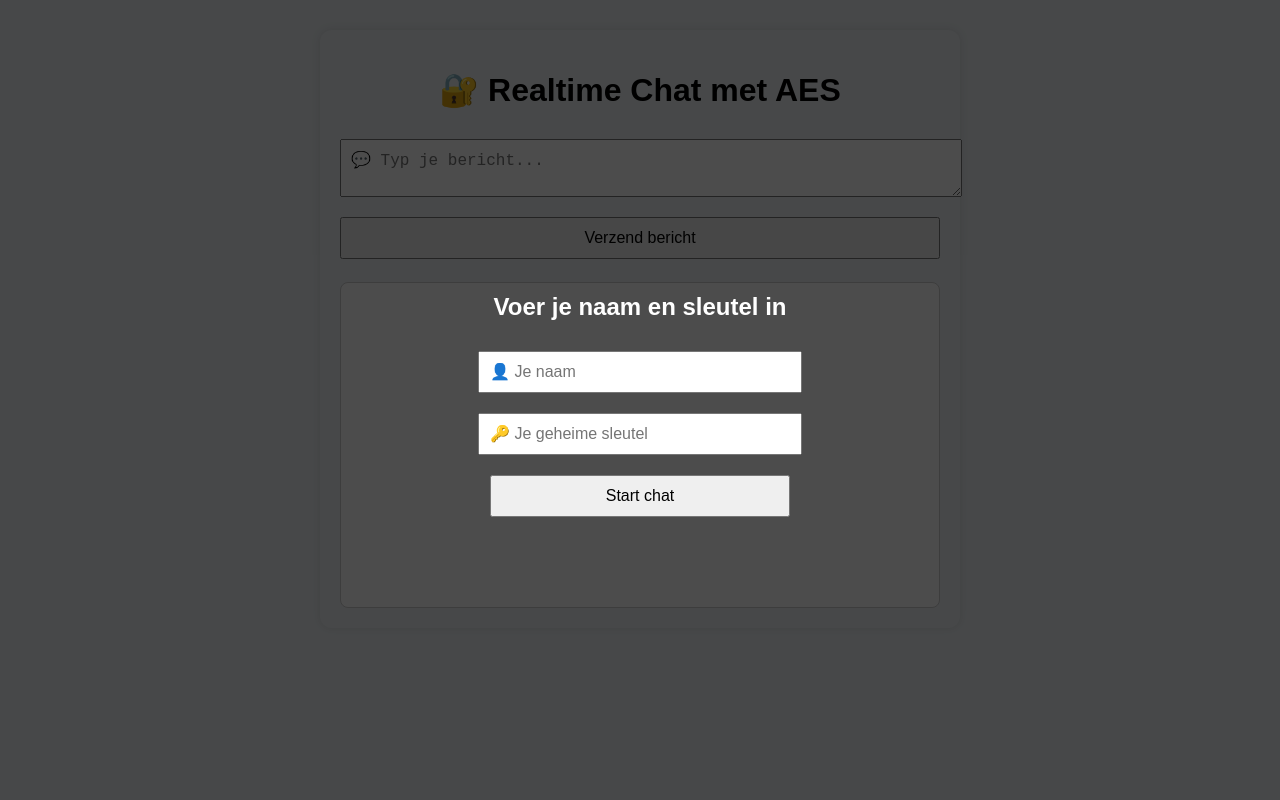
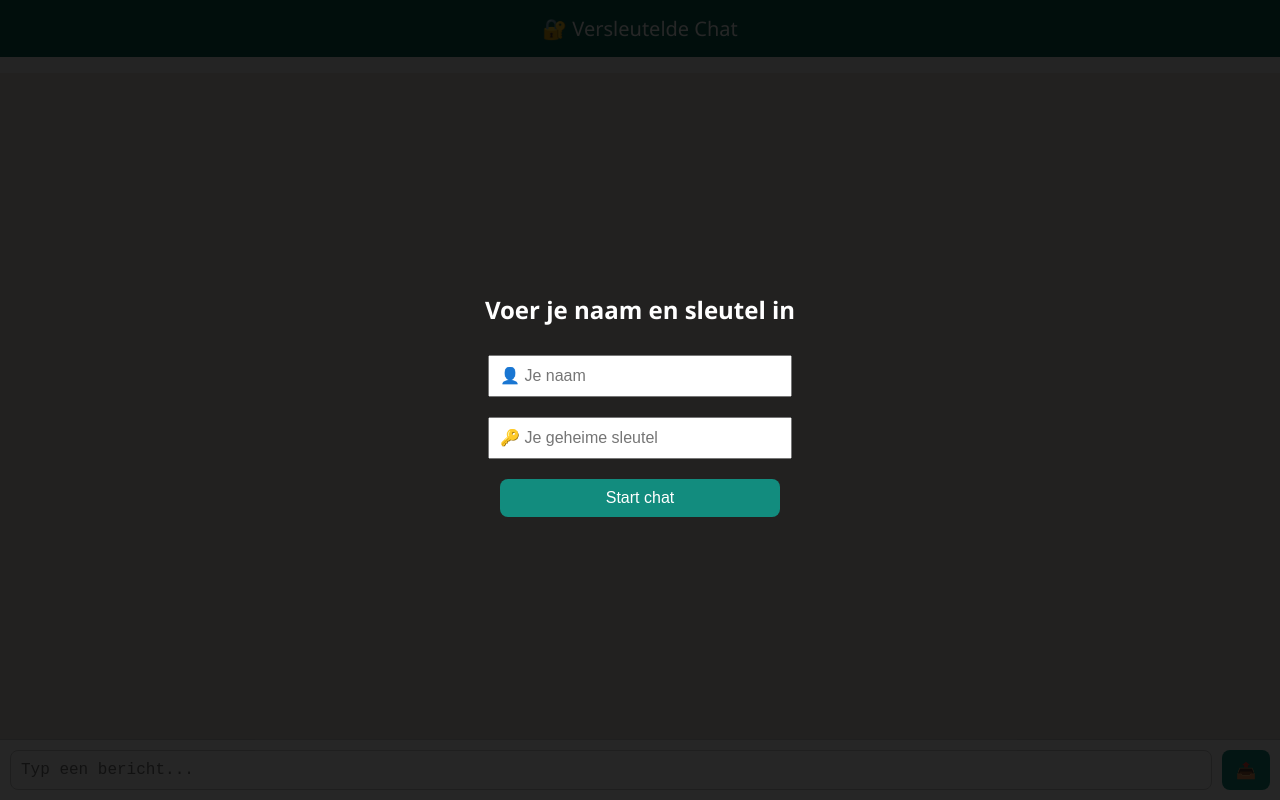
Before and after one commit to Githuubber97/versleutelde-chat1, a website: page index.html in a window 1280 px wide. Drawn offline with nearby package versions, Linux system fonts and the light colour scheme.

Commit message:
Update index.html

```diff
--- a/index.html
+++ b/index.html
@@ -2,66 +2,115 @@
 <html lang="nl">
 <head>
   <meta charset="UTF-8">
-  <title>🔐 Versleutelde Chat</title>
+  <title>💬 Versleutelde Chat</title>
   <script src="https://cdnjs.cloudflare.com/ajax/libs/crypto-js/4.1.1/crypto-js.min.js"></script>
+  <meta name="viewport" content="width=device-width, initial-scale=1">
   <style>
     body {
-      font-family: Arial, sans-serif;
-      background: #eef2f5;
-      max-width: 600px;
-      margin: 30px auto;
-      padding: 20px;
-      border-radius: 12px;
-      box-shadow: 0 0 10px rgba(0,0,0,0.1);
+      font-family: 'Segoe UI', sans-serif;
+      background: #e5ddd5;
+      margin: 0;
+      padding: 0;
+      display: flex;
+      flex-direction: column;
+      height: 100vh;
     }
-    h1 {
-      text-align: center;
-    }
-    input, textarea, button {
-      width: 100%;
-      padding: 10px;
-      margin: 8px 0;
-      font-size: 16px;
-    }
-    #messages {
-      background: #fff;
-      padding: 12px;
-      height: 300px;
-      overflow-y: scroll;
-      border: 1px solid #ccc;
-      border-radius: 8px;
-      margin-top: 15px;
-    }
-    .message {
-      background: #f9f9f9;
-      border: 1px solid #ddd;
-      border-radius: 6px;
-      padding: 10px;
-      margin-bottom: 10px;
-    }
-    .sender {
-      font-weight: bold;
-      color: #333;
-    }
+
     #overlay {
       position: fixed;
       top: 0; left: 0; right: 0; bottom: 0;
-      background: rgba(0,0,0,0.7);
+      background: rgba(0,0,0,0.85);
       color: white;
       display: flex;
       flex-direction: column;
       justify-content: center;
       align-items: center;
       z-index: 10;
+      padding: 20px;
     }
+
     #overlay input, #overlay button {
-      width: 300px;
+      width: 280px;
+      padding: 10px;
       margin: 10px;
+      font-size: 16px;
     }
+
+    header {
+      background: #075e54;
+      color: white;
+      padding: 15px;
+      text-align: center;
+      font-size: 20px;
+    }
+
     #online-users {
-      margin-top: 10px;
-      font-weight: bold;
+      background: #f0f0f0;
+      padding: 8px;
+      font-size: 14px;
       color: #444;
+      text-align: center;
+    }
+
+    #messages {
+      flex: 1;
+      overflow-y: auto;
+      padding: 15px;
+      display: flex;
+      flex-direction: column;
+    }
+
+    .message {
+      max-width: 70%;
+      padding: 10px 14px;
+      margin: 6px 0;
+      border-radius: 12px;
+      position: relative;
+      word-wrap: break-word;
+    }
+
+    .me {
+      align-self: flex-end;
+      background: #dcf8c6;
+      border-bottom-right-radius: 0;
+    }
+
+    .them {
+      align-self: flex-start;
+      background: white;
+      border-bottom-left-radius: 0;
+    }
+
+    footer {
+      background: #fff;
+      padding: 10px;
+      display: flex;
+      gap: 10px;
+      border-top: 1px solid #ccc;
+    }
+
+    textarea {
+      flex: 1;
+      resize: none;
+      padding: 10px;
+      font-size: 16px;
+      border: 1px solid #ccc;
+      border-radius: 8px;
+      outline: none;
+    }
+
+    button {
+      background: #128c7e;
+      color: white;
+      border: none;
+      padding: 10px 14px;
+      border-radius: 8px;
+      font-size: 16px;
+      cursor: pointer;
+    }
+
+    button:hover {
+      background: #0e7667;
     }
   </style>
 </head>
@@ -74,14 +123,15 @@
     <button onclick="startChat()">Start chat</button>
   </div>
 
-  <h1>🔐 Realtime Chat met AES</h1>
-
+  <header>🔐 Versleutelde Chat</header>
   <div id="online-users"></div>
 
-  <textarea id="message" rows="2" placeholder="💬 Typ je bericht..."></textarea>
-  <button onclick="sendMessage()">Verzend bericht</button>
+  <div id="messages"></div>
 
-  <div id="messages"></div>
+  <footer>
+    <textarea id="message" rows="1" placeholder="Typ een bericht..."></textarea>
+    <button onclick="sendMessage()">📤</button>
+  </footer>
 
   <script>
     let username = "";
@@ -119,21 +169,15 @@
         const msgBox = document.createElement("div");
         msgBox.classList.add("message");
 
-        const name = document.createElement("div");
-        name.classList.add("sender");
-        name.textContent = data.name + " zegt:";
-
-        const content = document.createElement("div");
+        msgBox.classList.add(data.name === username ? "me" : "them");
 
         try {
           const decrypted = CryptoJS.AES.decrypt(data.encrypted, encryptionKey).toString(CryptoJS.enc.Utf8);
-          content.textContent = decrypted || "[❌ Sleutel klopt niet]";
+          msgBox.textContent = decrypted || "[❌ Sleutel klopt niet]";
         } catch {
-          content.textContent = "[⚠️ Fout bij decryptie]";
+          msgBox.textContent = "[⚠️ Fout bij decryptie]";
         }
 
-        msgBox.appendChild(name);
-        msgBox.appendChild(content);
         messagesDiv.appendChild(msgBox);
         messagesDiv.scrollTop = messagesDiv.scrollHeight;
       }
```
